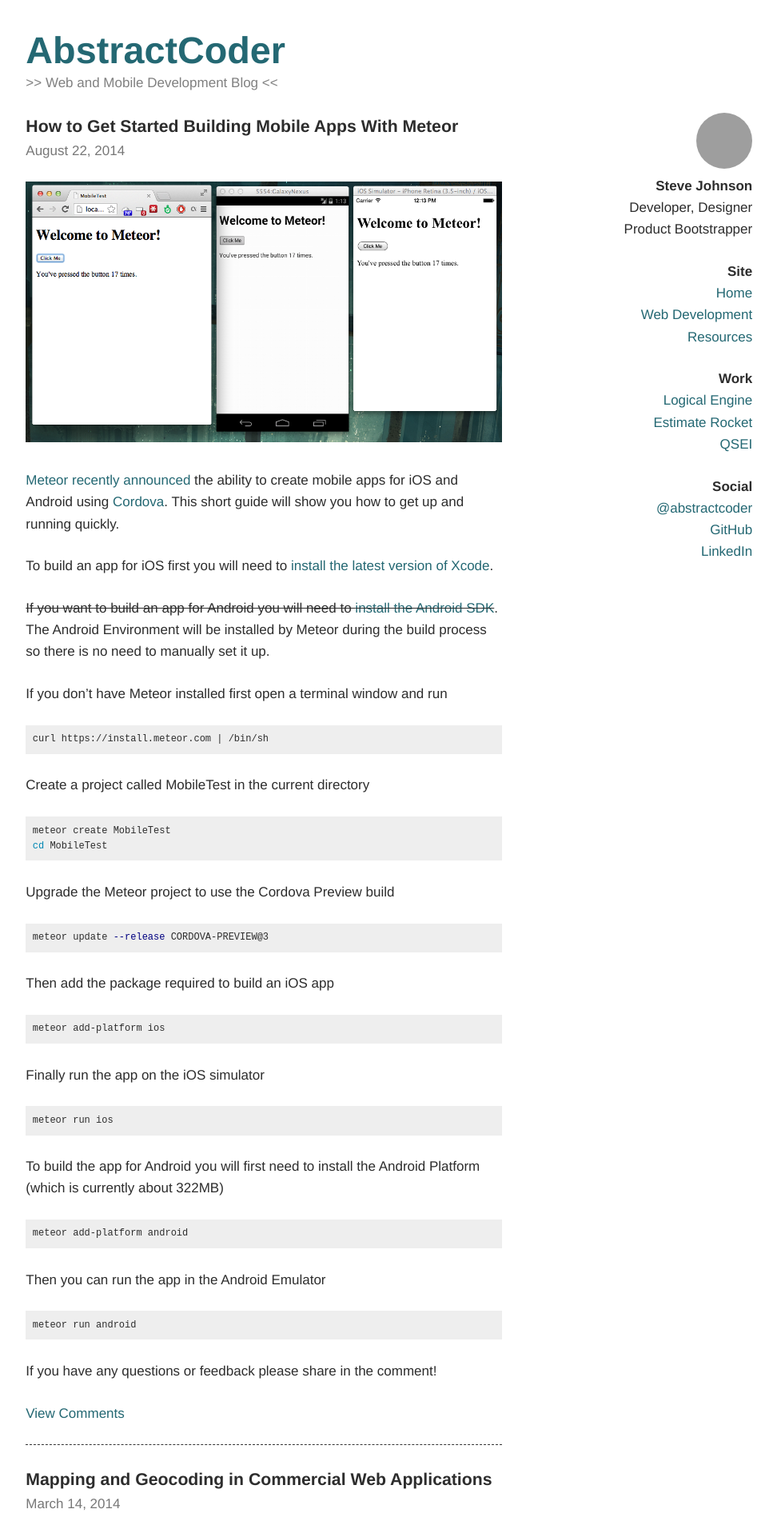
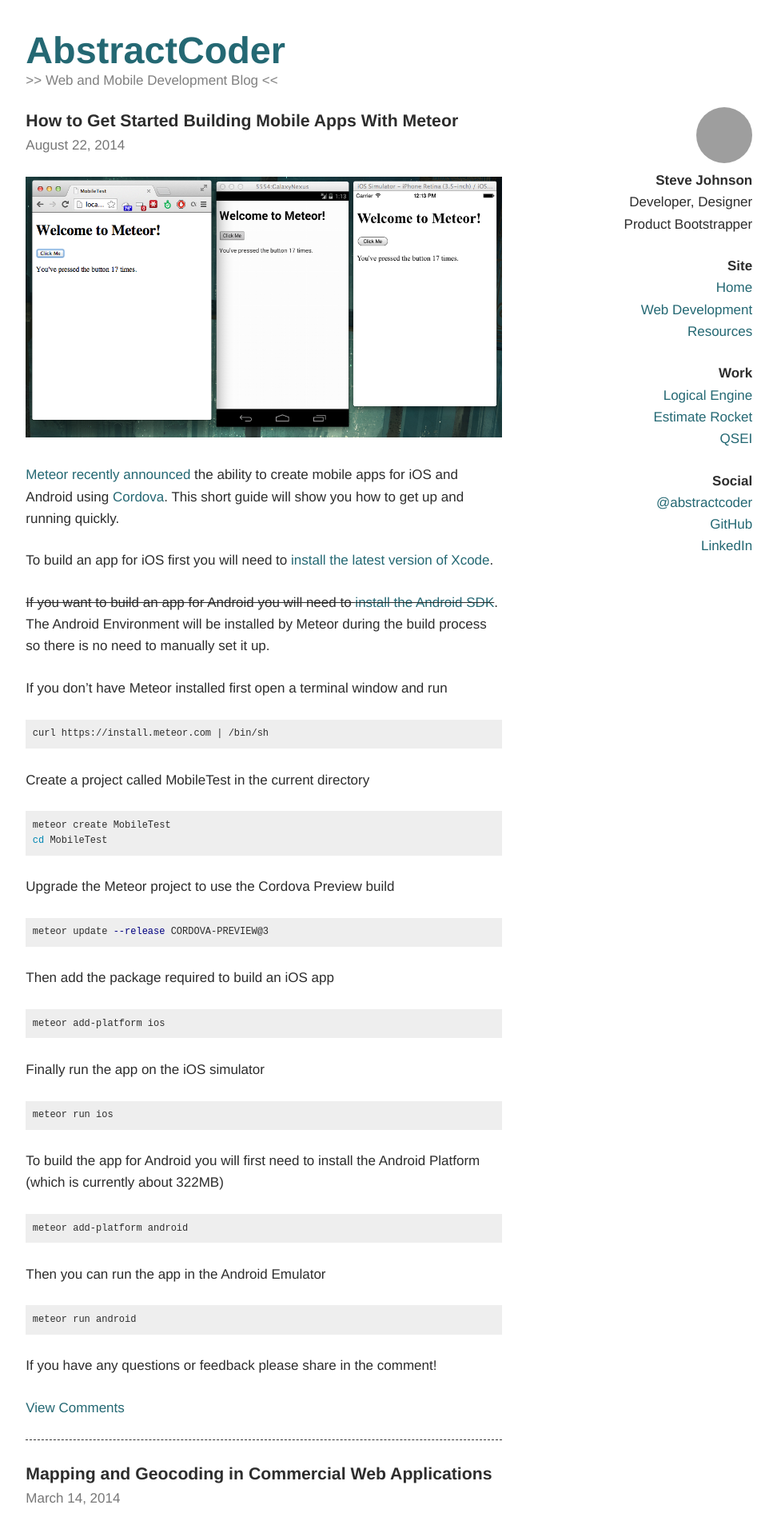
Before and after one commit to abstractcoder/abstractcoder.github.io, a Jekyll site: the page built from index.html, in a window 1280 px wide. Shown: the top 1917 px of the page at 80% size, without its empty margins (154-1126 px from the left). Built offline with Jekyll 4.4.1, drawn with Linux system fonts in a browser that asks for light colours; Markdown is read by kramdown in place of the engine named in the settings; comment, search, counter and statistics services are not loaded; grey boxes are pictures that could not be loaded.

Commit message:
Tweaked line height of h2

```diff
--- a/css/style.css
+++ b/css/style.css
@@ -19,7 +19,7 @@
 h1.title { margin: 40px 0 0 0; font-size: 2.75rem; }
 h2.title { margin-bottom: 0; line-height: 1.6; font-size: 1.25rem; font-weight: bold; }
 h2.subtitle { margin: 0 0 20px 0; font-size: 1rem; color: gray; }
-h2 { margin: 0 0 10px 0; }
+h2 { margin: 0 0 10px 0; line-height: 1.6; }
 
 .post {
   border-bottom: 1px dashed #333;
```
